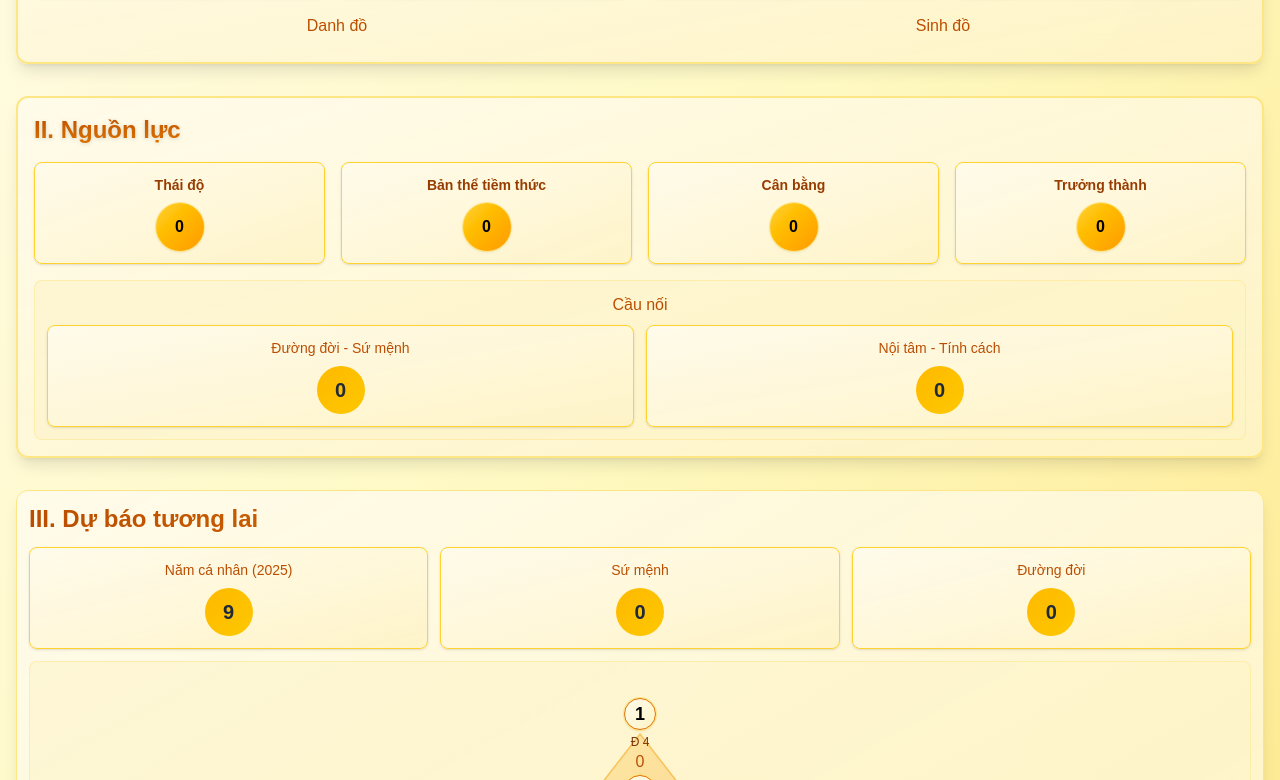
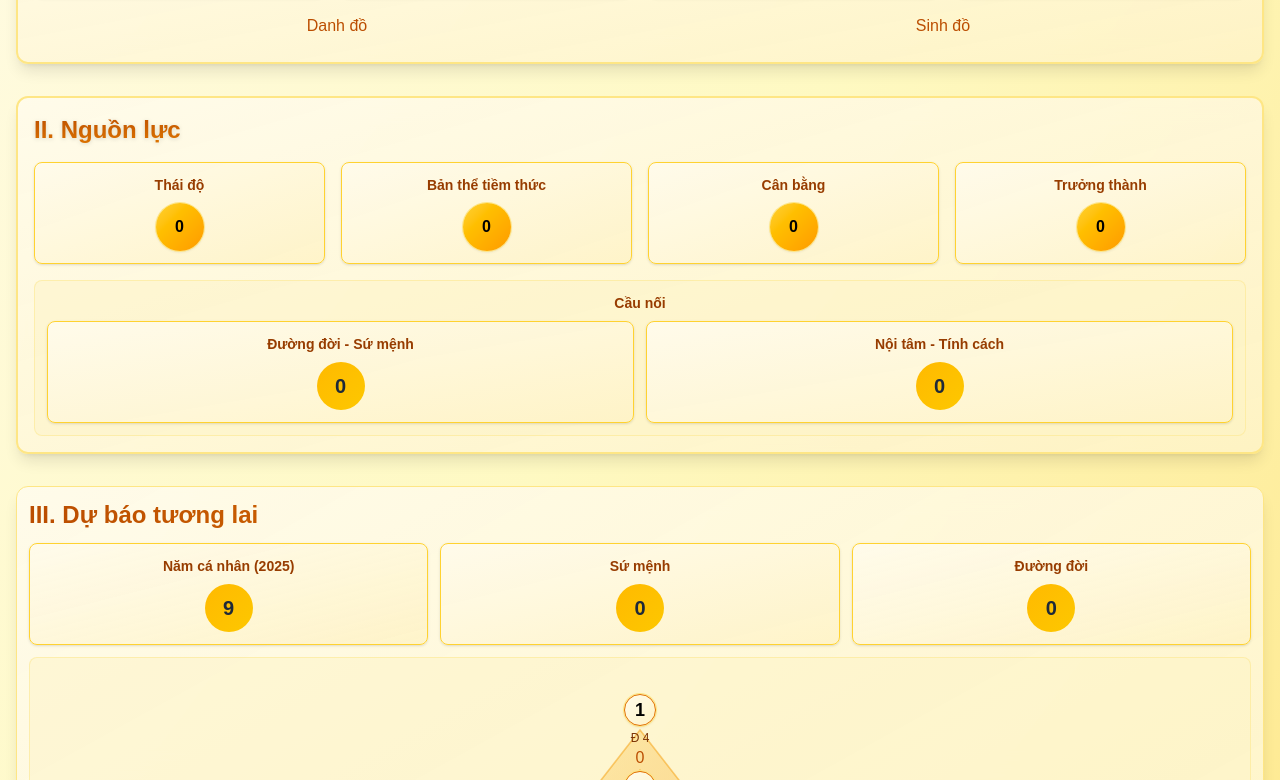
Before and after one commit to Threaten/tsh-v2, a Next.js app: page / in a window 1280 px wide. Shown: the part 520-1300 px from the top of the page. Built offline with nearby package versions, Linux system fonts and the light colour scheme.

Commit message:
UI Enhanced

```diff
--- a/app/page.tsx
+++ b/app/page.tsx
@@ -985,12 +985,12 @@ export default function Home() {
                 </div>
               </div>
               <div className="bg-amber-100/50 rounded-lg p-3 border border-amber-200/50">
-                <h3 className="text-base font-medium mb-2 text-amber-700 flex justify-center items-center">
+                <h3 className="text-sm font-bold mb-2 text-amber-800 flex justify-center items-center">
                   Cầu nối
                 </h3>
                 <div className="grid grid-cols-2 w-full gap-3">
                   <div className="bg-gradient-to-br from-amber-50 to-amber-100/90 rounded-lg p-3 border border-amber-300 shadow hover:shadow-lg transition-shadow">
-                    <h3 className="text-sm font-medium mb-2 text-amber-700 flex justify-center items-center">
+                    <h3 className="text-sm font-bold mb-2 text-amber-800 flex justify-center items-center">
                       Đường đời - Sứ mệnh{" "}
                     </h3>
                     <div className="flex items-center space-x-3 justify-center">
@@ -1005,7 +1005,7 @@ export default function Home() {
                     </div>
                   </div>
                   <div className="bg-gradient-to-br from-amber-50 to-amber-100/90 rounded-lg p-3 border border-amber-300 shadow hover:shadow-lg transition-shadow">
-                    <h3 className="text-sm font-medium mb-2 text-amber-700 flex justify-center items-center">
+                    <h3 className="text-sm font-bold mb-2 text-amber-800 flex justify-center items-center">
                       Nội tâm - Tính cách{" "}
                     </h3>
                     <div className="flex items-center space-x-3 justify-center">
@@ -1031,7 +1031,7 @@ export default function Home() {
             <div className="space-y-3">
               <div className="grid grid-cols-3 gap-3">
                 <div className="bg-gradient-to-br from-amber-50 to-amber-100/90 rounded-lg p-3 border border-amber-300 shadow hover:shadow-lg transition-shadow">
-                  <h3 className="text-sm font-medium mb-2 text-amber-700 flex justify-center items-center">
+                  <h3 className="text-sm font-bold mb-2 text-amber-800 flex justify-center items-center">
                     Năm cá nhân ({new Date().getFullYear()})
                   </h3>
                   <div className="flex items-center space-x-3 justify-center">
@@ -1047,7 +1047,7 @@ export default function Home() {
                   </div>
                 </div>
                 <div className="bg-gradient-to-br from-amber-50 to-amber-100/90 rounded-lg p-3 border border-amber-300 shadow hover:shadow-lg transition-shadow">
-                  <h3 className="text-sm font-medium mb-2 text-amber-700 flex justify-center items-center">
+                  <h3 className="text-sm font-bold mb-2 text-amber-800 flex justify-center items-center">
                     Sứ mệnh
                   </h3>
                   <div className="flex items-center space-x-3 justify-center">
@@ -1062,7 +1062,7 @@ export default function Home() {
                   </div>
                 </div>
                 <div className="bg-gradient-to-br from-amber-50 to-amber-100/90 rounded-lg p-3 border border-amber-300 shadow hover:shadow-lg transition-shadow">
-                  <h3 className="text-sm font-medium mb-2 text-amber-700 flex justify-center items-center">
+                  <h3 className="text-sm font-bold mb-2 text-amber-800 flex justify-center items-center">
                     Đường đời
                   </h3>
                   <div className="flex items-center space-x-3 justify-center">
```
